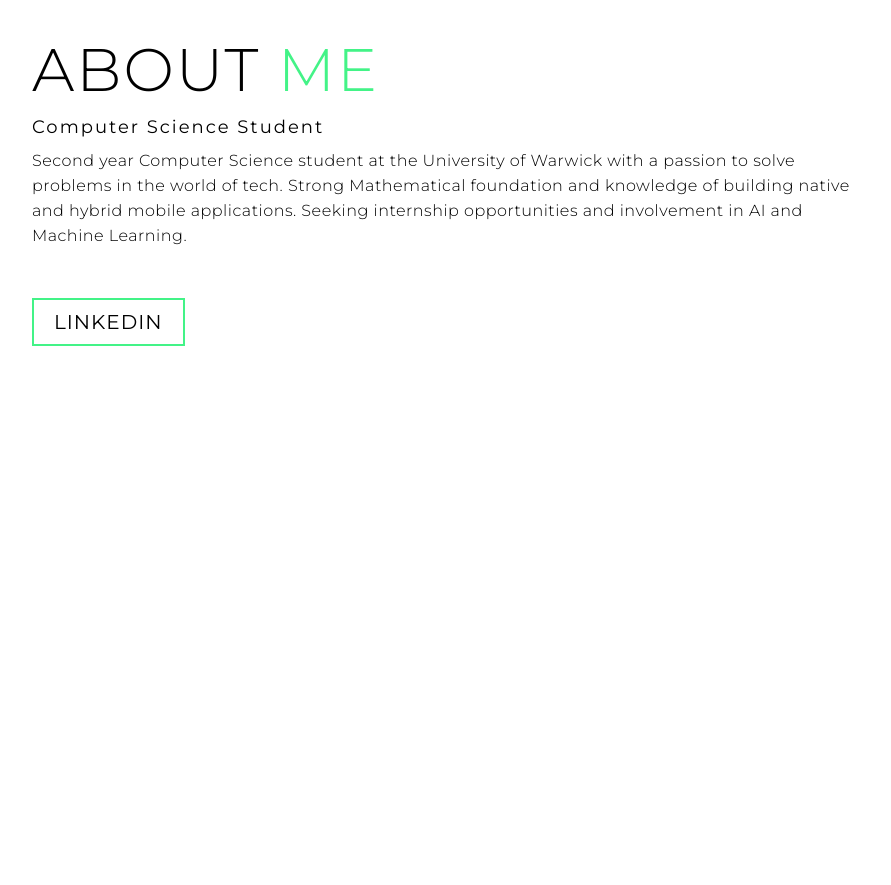
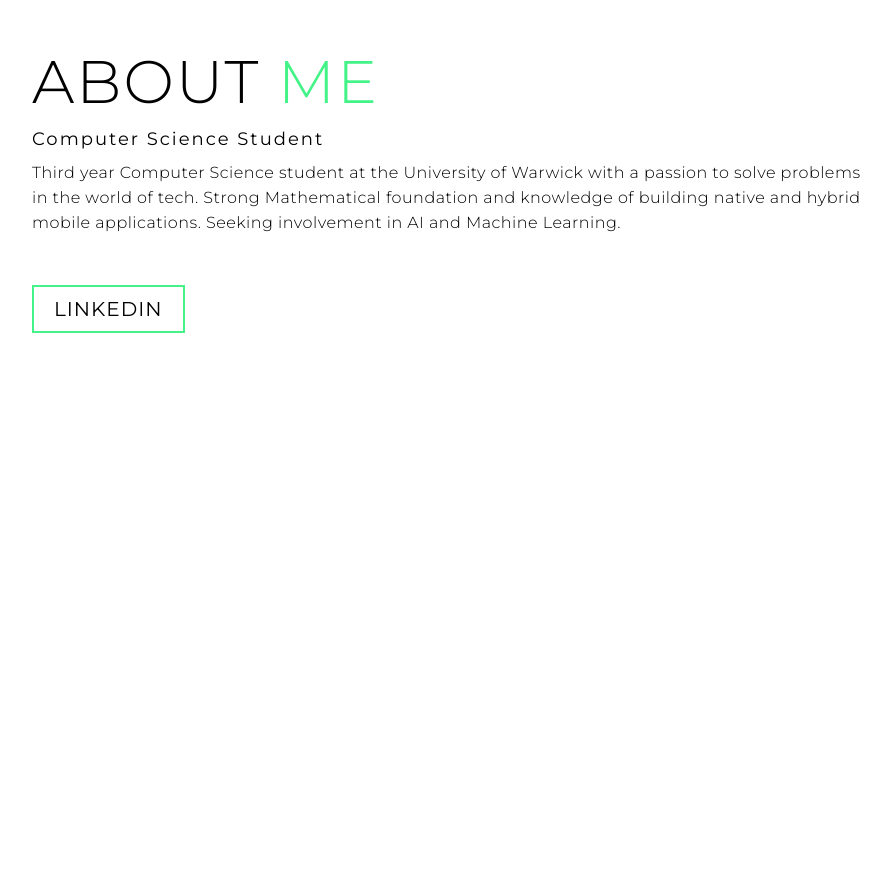
Before and after one commit to Yansari619/Yansari619.github.io, a plain HTML site: page index.html in a window 1280 px wide. Shown: the part 5327-6212 px from the top of the page, without its empty margins (188-1079 px from the left). Drawn offline with Linux system fonts and the light colour scheme.

Commit message:
small change to wording

```diff
--- a/index.html
+++ b/index.html
@@ -209,11 +209,10 @@
           <h1 class="section-title">About <span>me</span></h1>
           <h2>Computer Science Student</h2>
           <p style="font-size: medium">
-            Second year Computer Science student at the University of Warwick
+            Third year Computer Science student at the University of Warwick
             with a passion to solve problems in the world of tech. Strong
             Mathematical foundation and knowledge of building native and hybrid
-            mobile applications. Seeking internship opportunities and
-            involvement in AI and Machine Learning.
+            mobile applications. Seeking involvement in AI and Machine Learning.
           </p>
           <a
             href="https://www.linkedin.com/in/yunus-ansari-8a8658182/"
```
